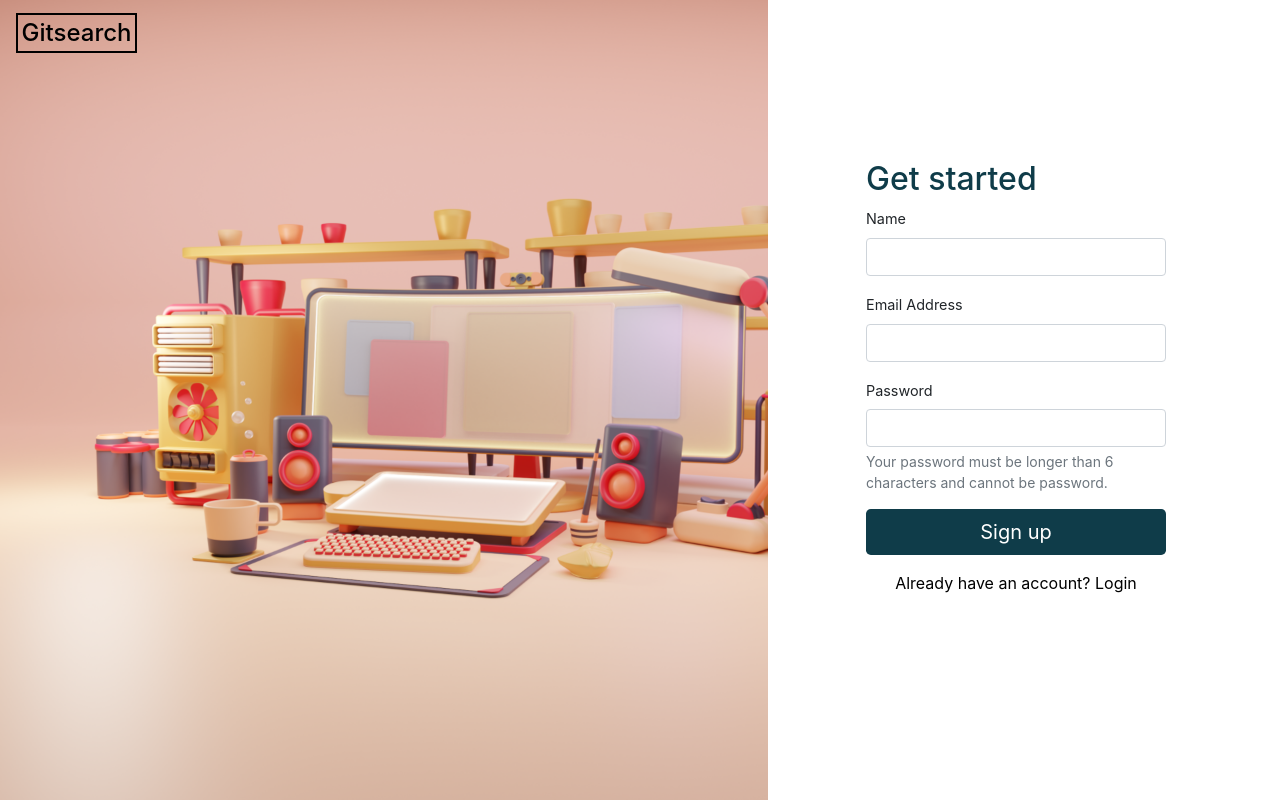
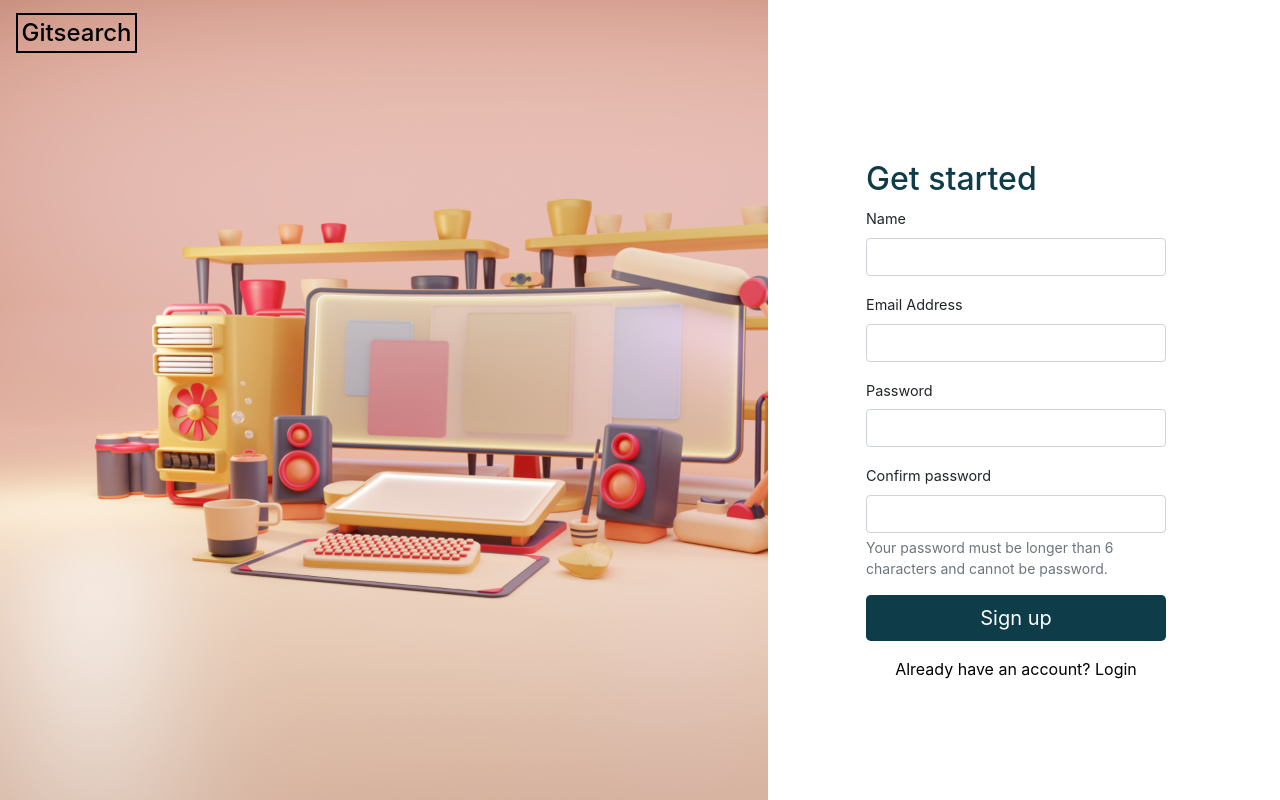
Before and after one commit to JadivaM/Gitsearch, a React (Create React App) app in the folder client/: page /signup in a window 1280 px wide. Built offline with nearby package versions, Linux system fonts and the light colour scheme.

Commit message:
add error handling & confirm pswrd in signup page

```diff
--- a/client/src/pages/SignUpPage.jsx
+++ b/client/src/pages/SignUpPage.jsx
@@ -4,6 +4,7 @@ import { Container, Form, Button } from 'react-bootstrap';
 import { Link } from 'react-router-dom';
 import { AppContext } from '../context/AppContext';
 import axios from 'axios';
+import swal from 'sweetalert';
 
 const SignUp = ({ history }) => {
   const [formData, setFormData] = useState(null);
@@ -16,6 +17,10 @@ const SignUp = ({ history }) => {
   const handleSignUp = async (e) => {
     e.preventDefault();
     try {
+      if (formData.password !== formData.confirmPassword) {
+        swal('Error', 'Oops, passwords must match.');
+        return;
+      }
       const response = await axios.post('/signup', formData);
       setCurrentUser(response.data);
       // sessionStorage.setItem('user', response.data);
@@ -70,6 +75,17 @@ const SignUp = ({ history }) => {
                   name="password"
                   onChange={handleChange}
                 />
+              </Form.Group>
+              <Form.Group>
+                <Form.Label className="form-label" htmlFor="password">
+                  Confirm password
+                </Form.Label>
+                <Form.Control
+                  style={{ boxShadow: 'none' }}
+                  type="password"
+                  name="confirmPassword"
+                  onChange={handleChange}
+                />
                 <small id="passwordHelpBlock" class="form-text text-muted">
                   Your password must be longer than 6 characters and cannot be
                   password.
```
